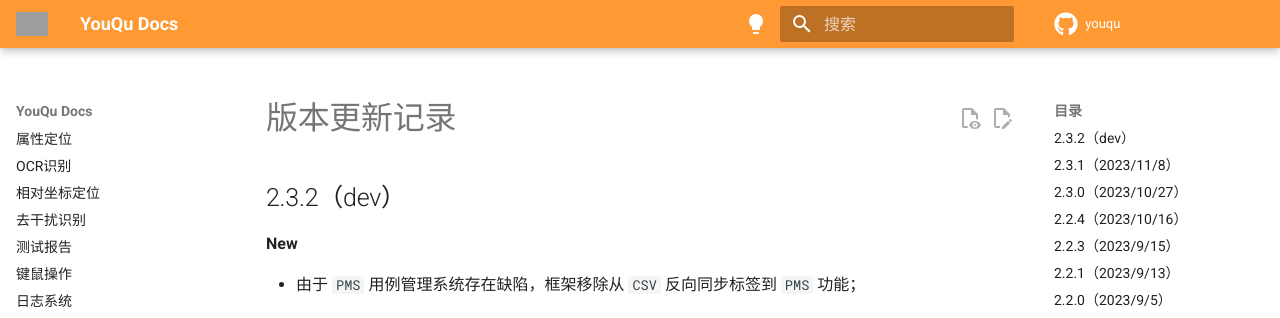
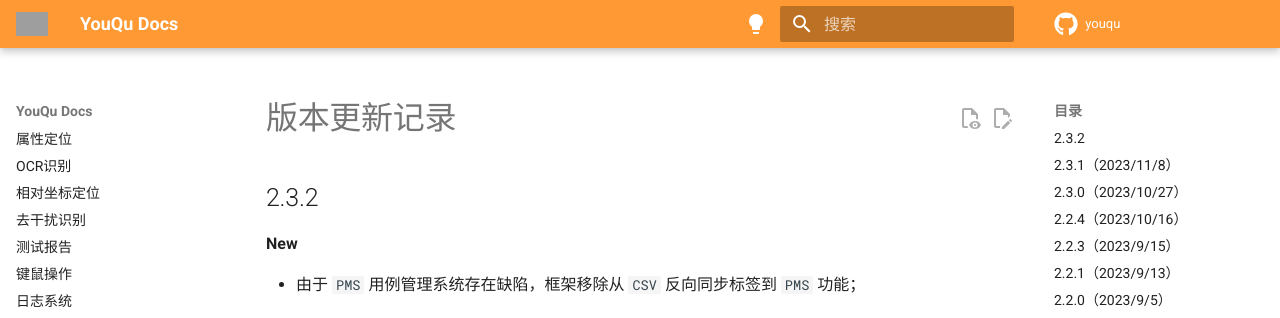
Before and after one commit to linuxdeepin/youqu, an MkDocs documentation site: the page built from docs/RELEASE.md, in a window 1280 px wide and 900 px high. Shown: the top 318 px of the window. Built offline with MkDocs 1.6.1 and Material for MkDocs 9.7.7, drawn with Linux system fonts in a browser that asks for light colours; comment, search, counter and statistics services are not loaded; the version menu is left out; grey boxes are pictures that could not be loaded.

Commit message:
fix: update release.md
Description:

Log:

```diff
--- a/RELEASE.md
+++ b/RELEASE.md
@@ -1,6 +1,6 @@
 # 版本更新记录
 
-## 2.3.2（dev）
+## 2.3.2
 
 **New**
 
```
